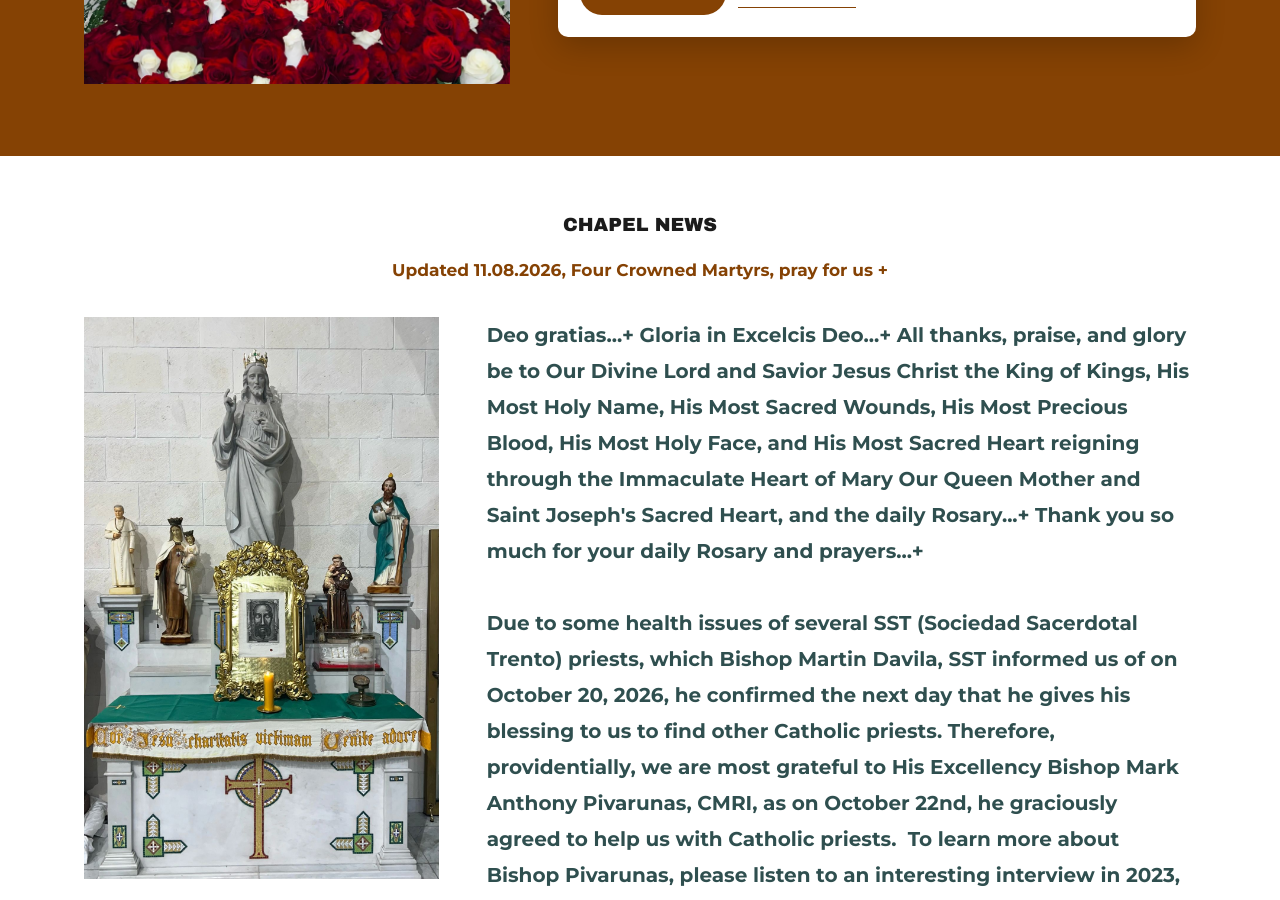
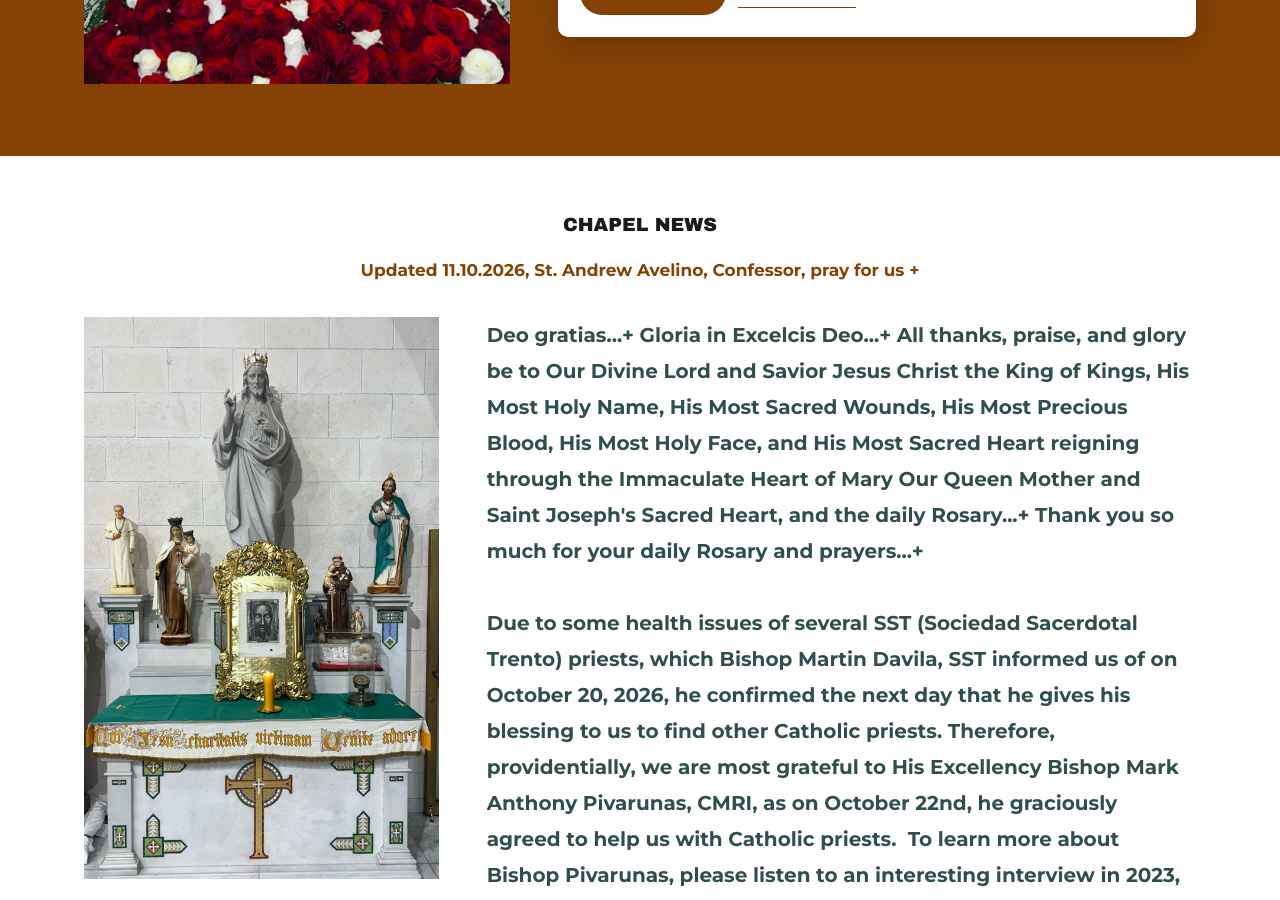
Before and after one commit to ourladymhtchurch/ourladymhtchurch.github.io, a Jekyll site: the page built from index.html, in a window 1280 px wide and 900 px high, scrolled down 713 px. Built offline with Jekyll 4.4.1, drawn with Linux system fonts in a browser that asks for light colours.

Commit message:
Update the Chapel News date to 11.10.2026 (St. Andrew Avelino)

```diff
--- a/_data/notices.yml
+++ b/_data/notices.yml
@@ -11,6 +11,6 @@
 # The main news text itself (beside the side-altar photo) is near the top of
 # index.html.
 # ---------------------------------------------------------------------------
-updated: "Updated 11.08.2026, Four Crowned Martyrs, pray for us +"
+updated: "Updated 11.10.2026, St. Andrew Avelino, Confessor, pray for us +"
 
 items: []
```
